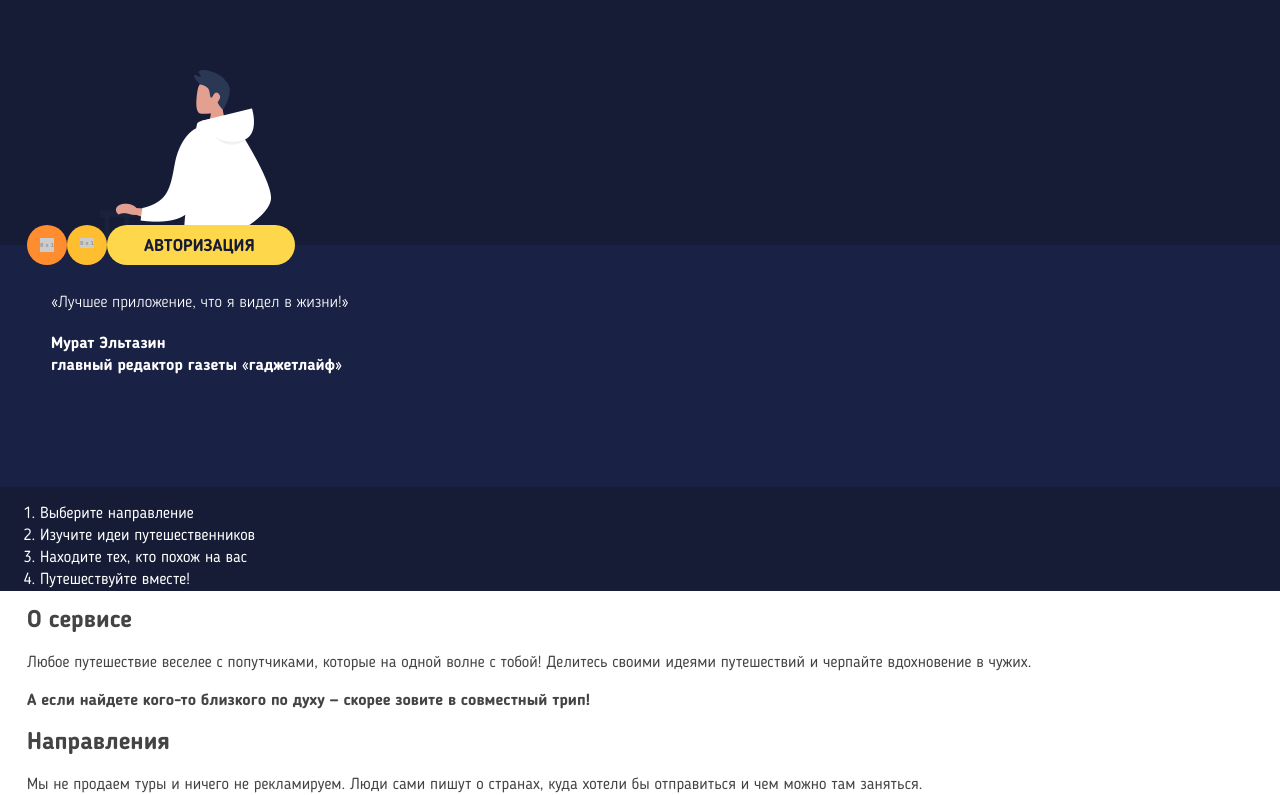
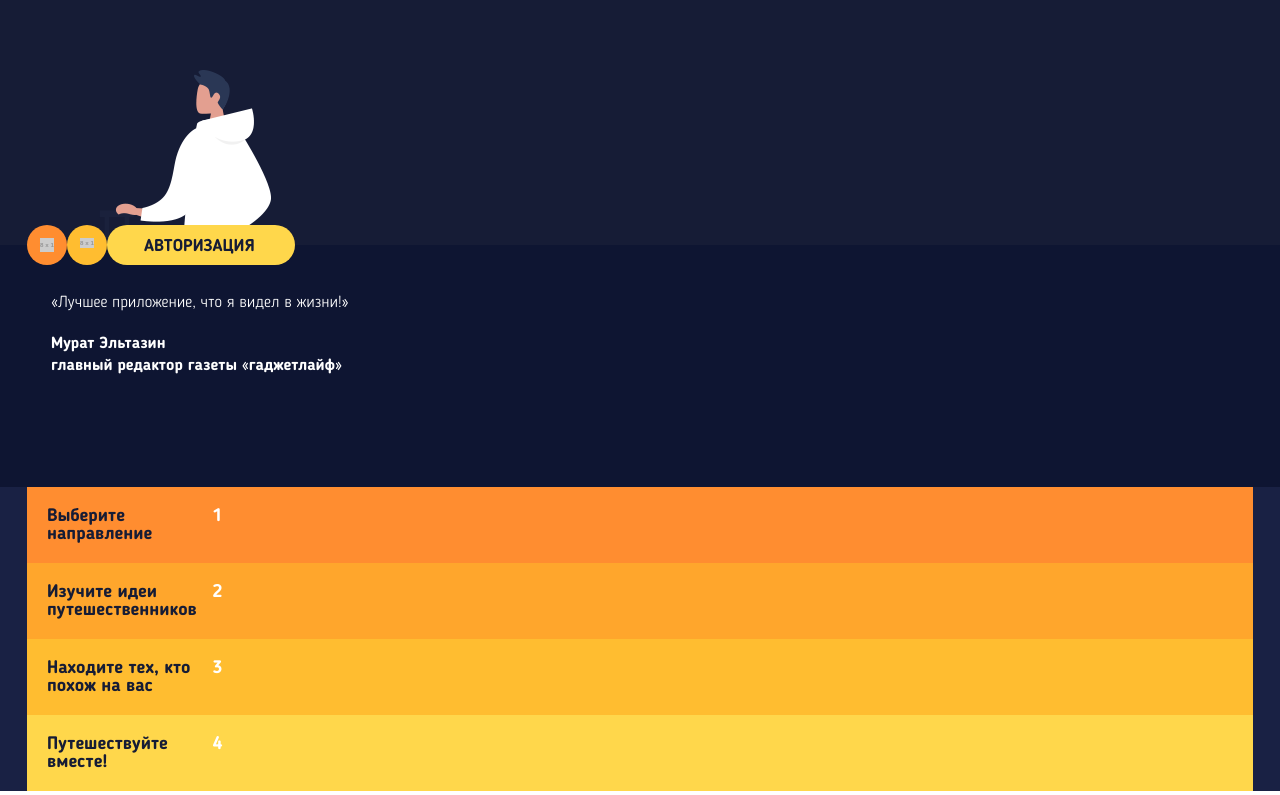
Before and after one commit to Muhammadjewel/885383-pognali-17, a website: page source/index.html in a window 1280 px wide. Shown: the part 168-963 px from the top of the page. Drawn offline with nearby package versions, Linux system fonts and the light colour scheme; files that its build step writes are made by us from their sources; placeholder pictures from the web are drawn by us.

Commit message:
Add initial styles for testimonial and action-steps sections

```diff
--- a/source/index.html
+++ b/source/index.html
@@ -95,12 +95,28 @@
             <p class="testimonial__author"><b>Мурат Эльтазин<br>главный редактор газеты «гаджетлайф»</b></p>
           </div>
         </blockquote>
-        <ol class="action-steps action-steps--hero">
-          <li class="actions-steps__item">Выберите направление</li>
-          <li class="actions-steps__item">Изучите идеи путешественников</li>
-          <li class="actions-steps__item">Находите тех, кто похож на вас</li>
-          <li class="actions-steps__item">Путешествуйте вместе!</li>
-        </ol>
+        <div class="action-steps">
+          <div class="container">
+            <ol class="action-steps__list action-steps--hero">
+              <li class="action-steps__item action-steps__item--first">
+                <span class="action-steps__text">Выберите направление</span>
+                <span class="action-steps__order">1</span>
+              </li>
+              <li class="action-steps__item action-steps__item--second">
+                <span class="action-steps__text">Изучите идеи путешественников</span>
+                <span class="action-steps__order">2</span>
+              </li>
+              <li class="action-steps__item action-steps__item--third">
+                <span class="action-steps__text">Находите тех, кто похож на вас</span>
+                <span class="action-steps__order">3</span>
+              </li>
+              <li class="action-steps__item action-steps__item--fourth">
+                <span class="action-steps__text">Путешествуйте вместе!</span>
+                <span class="action-steps__order">4</span>
+              </li>
+            </ol>
+          </div>
+        </div>
       </section>
     </header>
 
--- a/source/sass/_variables.scss
+++ b/source/sass/_variables.scss
@@ -1,10 +1,11 @@
 // Colors
 $body-text-color: #444444;
 $accent-color-orange: #ff8d30;
+$accent-color-light-orange: #ffa62c;
 $accent-color-yellow: #ffd74b;
 $accent-color-yellow-hover: #ffbd30;
 $dark-color: #192144;
 $button-text-color: #161c35;
-
+$dark-blue-grey: #0e1532;
 // Fonts
 $font-stack: "Blogger Sans", "Arial", sans-serif;
--- /dev/null
+++ b/source/sass/blocks/_action-steps.scss
@@ -0,0 +1,41 @@
+.action-steps {
+  background-color: $dark-color;
+  color: $button-text-color;
+  font-weight: bold;
+}
+
+.action-steps__list {
+  @include reset-list;
+  font-size: 18px;
+  line-height: 18px;
+}
+
+.action-steps__item {
+  padding: 20px;
+
+  &--first {
+    background-color: $accent-color-orange;
+  }
+
+  &--second {
+    background-color: $accent-color-light-orange;
+  }
+
+  &--third {
+    background-color: $accent-color-yellow-hover;
+  }
+
+  &--fourth {
+    background-color: $accent-color-yellow;
+  }
+}
+
+.action-steps__text {
+  display: inline-block;
+  vertical-align: top;
+  width: 160px;
+}
+
+.action-steps__order {
+  color: #ffffff;
+}
--- a/source/sass/blocks/_testimonial.scss
+++ b/source/sass/blocks/_testimonial.scss
@@ -2,7 +2,7 @@
   margin: 0;
   padding-top: 47px;
   padding-bottom: 110px;
-  background-color: $dark-color;
+  background-color: #0e1532;
 }
 
 .testimonial__text {
--- a/source/sass/style.scss
+++ b/source/sass/style.scss
@@ -12,3 +12,4 @@
 @import "blocks/hero";
 @import "blocks/ctas";
 @import "blocks/testimonial";
+@import "blocks/action-steps";
```
